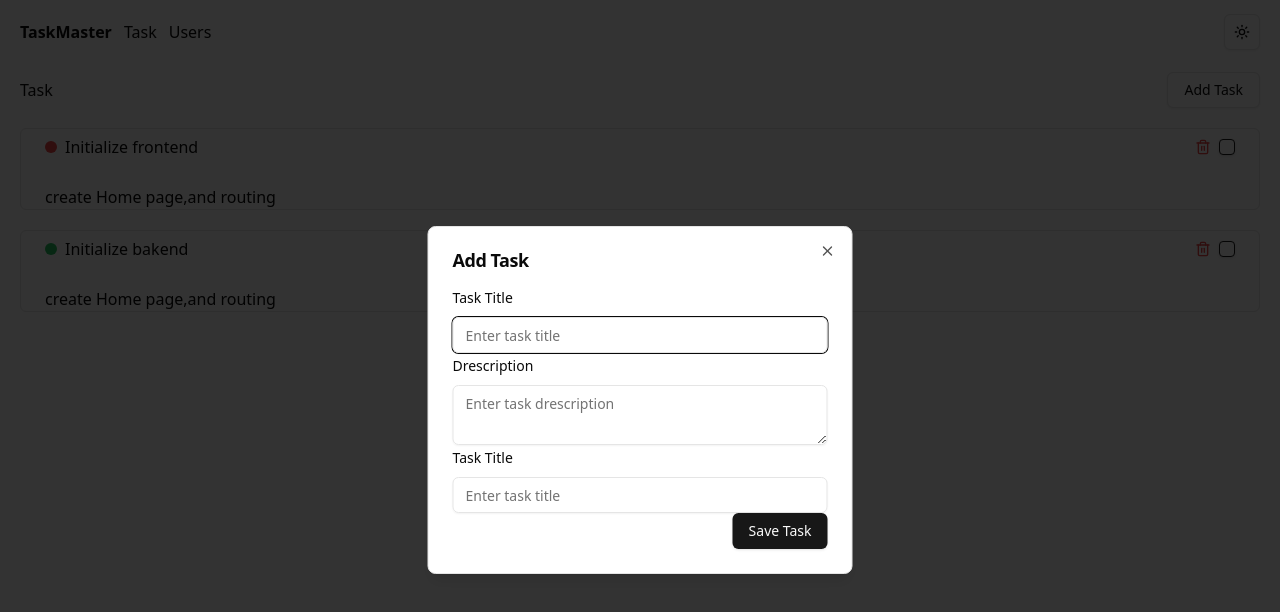
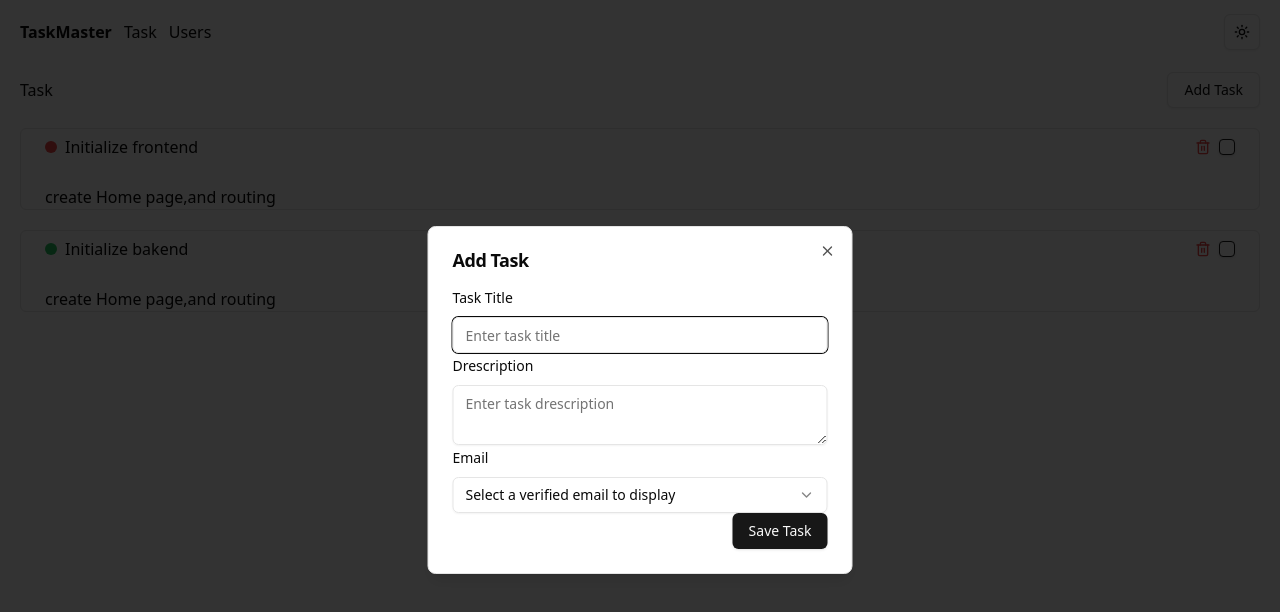
Before and after one commit to mhrhabib2004/redux_test, a React (Vite) app: page / in a window 1280 px wide. Both pictures are taken after a click on the button "Add Task". Shown: the top 612 px of the page. Built offline with nearby package versions, Linux system fonts and the light colour scheme.

Commit message:
up:addtask

```diff
--- a/src/components/module/task/addTaskModal.tsx
+++ b/src/components/module/task/addTaskModal.tsx
@@ -15,8 +15,10 @@ import {
   FormLabel
 } from "@/components/ui/form";
 import { Input } from "@/components/ui/input";
+import { Select, SelectContent, SelectItem, SelectTrigger, SelectValue } from "@/components/ui/select";
 import { Textarea } from "@/components/ui/textarea";
 import { useForm } from "react-hook-form";
+
 
 // Define form data type
 interface TaskFormData {
@@ -70,13 +72,24 @@ export function AddTaskModal() {
           />
         <FormField
           control={form.control}
-            name="title" // Corrected name from "titel" to "title"
+          name="priority"
           render={({ field }) => (
             <FormItem>
-                <FormLabel>Task Title</FormLabel>
+              <FormLabel>Email</FormLabel>
+              <Select onValueChange={field.onChange} defaultValue={field.value}>
                 <FormControl>
-                  <Input placeholder="Enter task title" {...field} value={field.value || ""}/>
+                  <SelectTrigger>
+                    <SelectValue placeholder="Select a verified email to display" />
+                  </SelectTrigger>
                 </FormControl>
+                <SelectContent>
+                  <SelectItem value="m@example.com">m@example.com</SelectItem>
+                  <SelectItem value="m@google.com">m@google.com</SelectItem>
+                  <SelectItem value="m@support.com">m@support.com</SelectItem>
+                </SelectContent>
+              </Select>
+
+
             </FormItem>
           )}
         />
```
Lines whose indentation alone changed are shown as unchanged.
